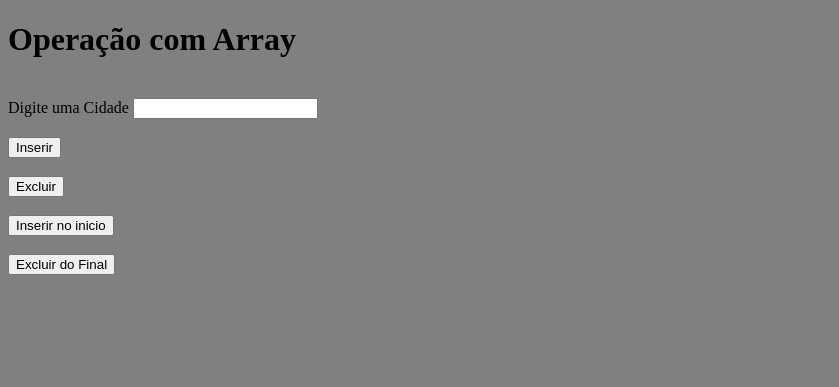
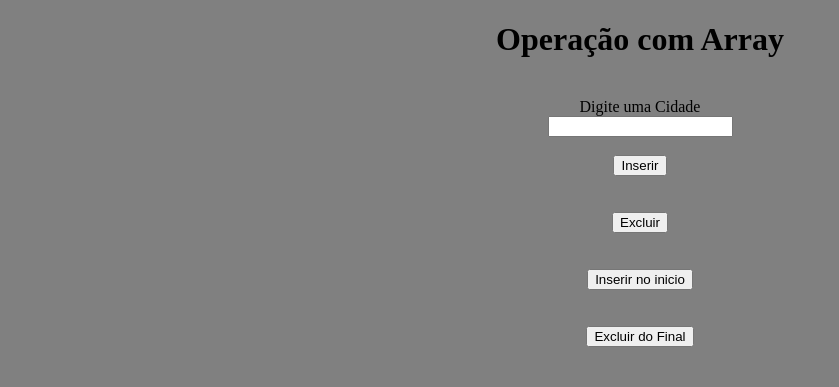
Before and after one commit to Pinheiro047/proj_array2, a plain HTML site: page index.html in a window 1280 px wide. Shown: the whole page, without its empty margins (0-839 px from the left). Drawn offline with Linux system fonts and the light colour scheme.

Commit message:
Tudo pronto

```diff
--- a/index.html
+++ b/index.html
@@ -9,18 +9,19 @@
     <title>Array2</title>
 </head>
 <body>
-    <h1>Operação com Array</h1>
+
+    <center><h1>Operação com Array</h1></center>
     <br>
-    <label for="cidade">Digite uma Cidade</label>
-    <input type="text" id="cidade">
+    <center><label for="cidade">Digite uma Cidade</label></center>
+    <center><input type="text" id="cidade">
     <br><br>
-    <button onclick="inserir()">Inserir</button>
+    <center><button onclick="inserir()">Inserir</button></center>
     <br><br>
-    <button onclick="excluir()">Excluir</button>
+    <center><button onclick="excluir()">Excluir</button></center>
     <br><br>
-    <button onclick="insert_inicio()">Inserir no inicio</button>
+    <center><button onclick="insert_inicio()">Inserir no inicio</button></center>
     <br><br>
-    <button ondblclick="excluir_final()">Excluir do Final</button>
+    <center><button ondblclick="excluir_final()">Excluir do Final</button></center>
     <br><br>
 
     <div id="res"></div>
```
Also changed, not shown: style.css (line endings or trailing spaces).
